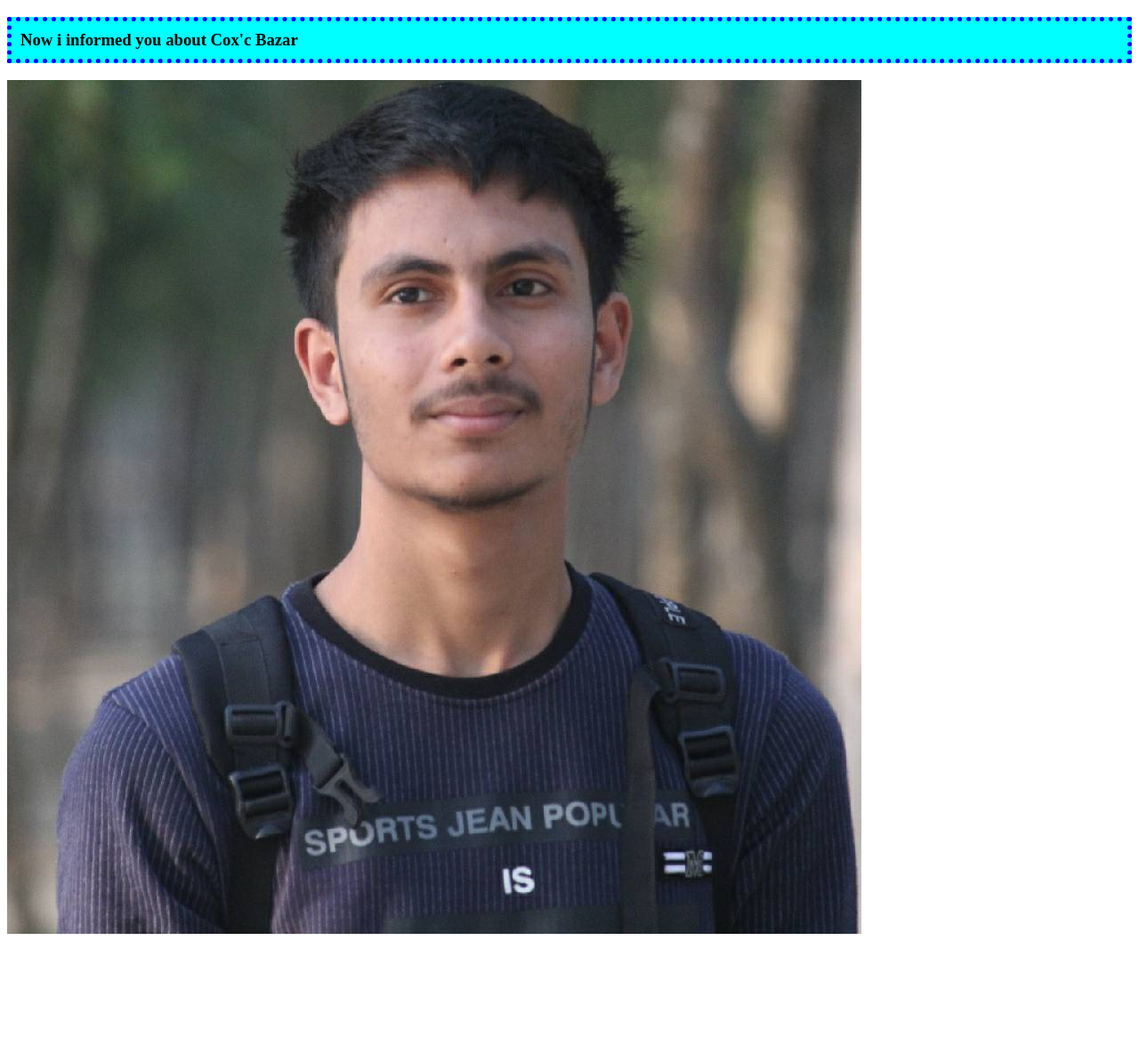
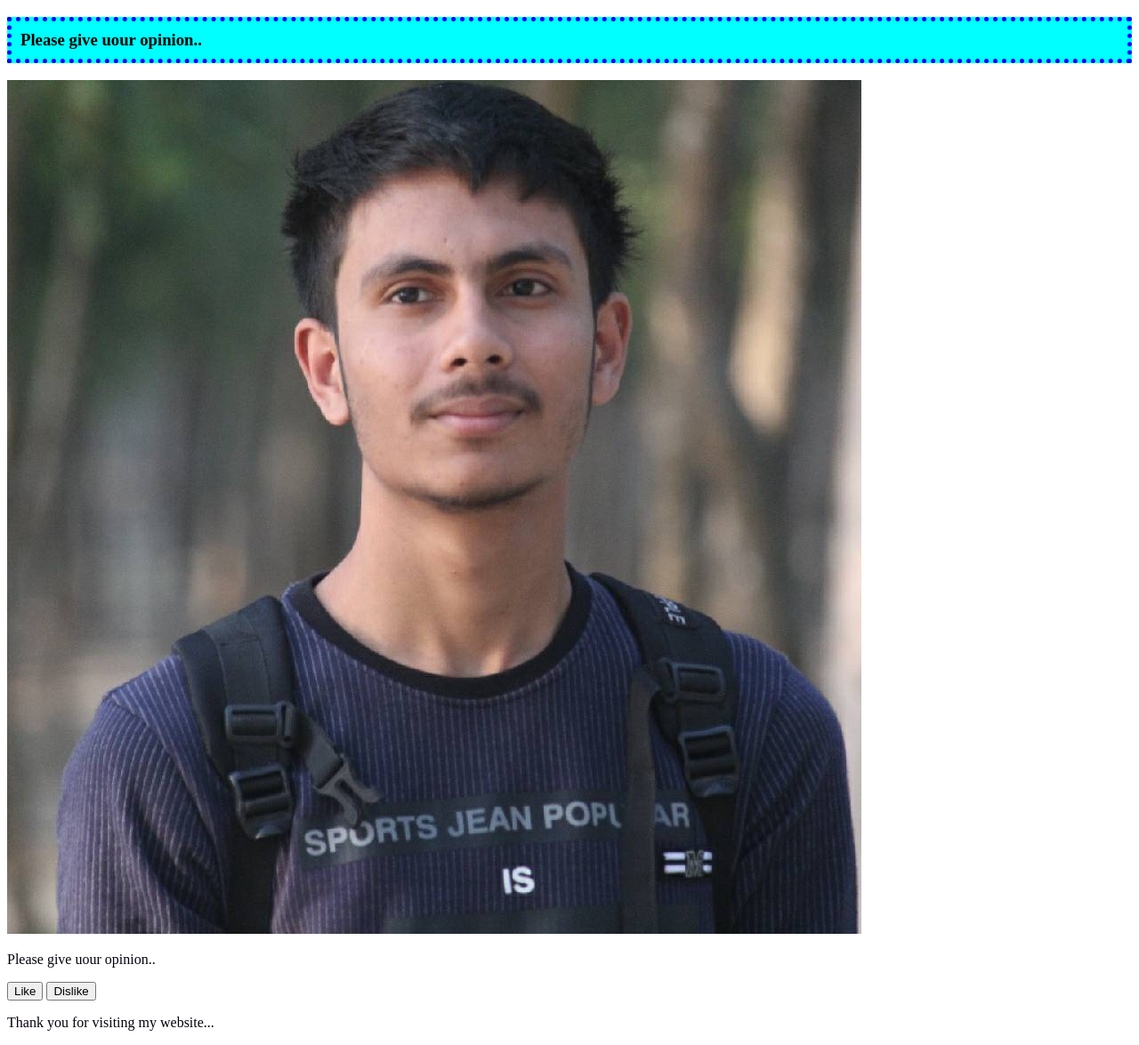
Before and after one commit to mahmud1618/my-second-repo, a plain HTML site: page index.html in a window 1280 px wide. Shown: the part 61-1236 px from the top of the page at 89% size. Before the commit the page ends 1123 px from the top, so only its background shows below. Drawn offline with Linux system fonts and the light colour scheme.

Commit message:
added paragraph

```diff
--- a/index.html
+++ b/index.html
@@ -9,7 +9,14 @@
 </head>
 <body>
     <h1>Welcome To My Traveling Blog</h1>
-    <h3>Now i informed you about Cox'c Bazar</h3>
+    <h3>Please give uour opinion..</h3>
     <img src="image/mahmud.jpg" alt="">
+    <p>Please give uour opinion.. </p>
+    <div>
+        <button>Like</button>
+        <button>Dislike</button>
+        <p>Thank you for visiting my website... </p>
+
+    </div>
 </body>
 </html>
--- a/style1.css
+++ b/style1.css
@@ -10,3 +10,10 @@ h3{
     border: dotted blue 5px;
     padding: 10px 10px;
 }
+p{
+    color: rgb(7, 1, 14);
+    text-align: left;
+}
+div{
+    text-align: left;
+}
```
